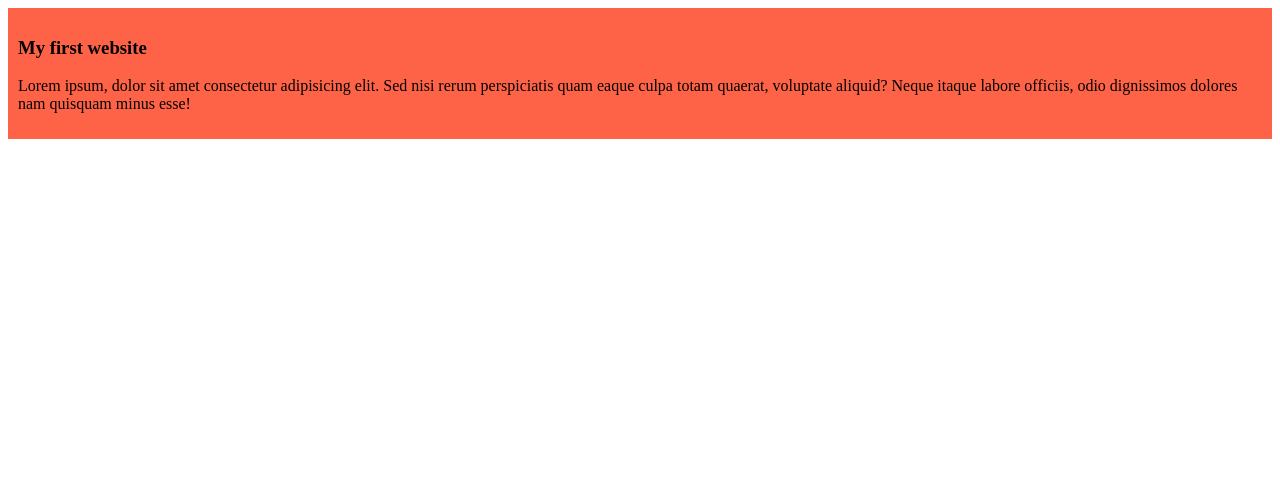
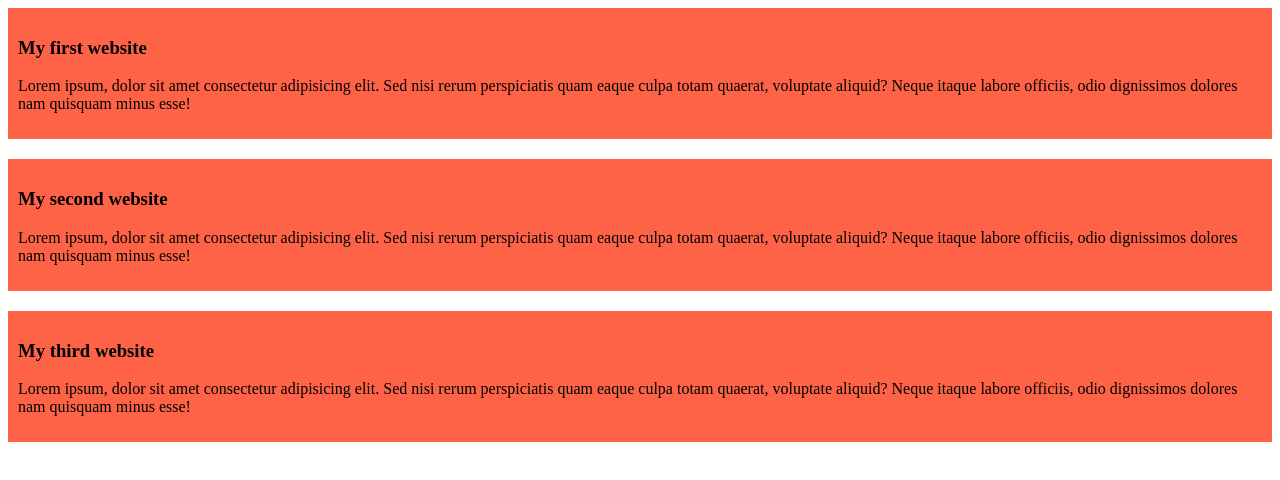
Before and after one commit to MUQTADIR120/My-first-github-repo, a plain HTML site: page index.html in a window 1280 px wide. Drawn offline with Linux system fonts and the light colour scheme.

Commit message:
added the second and the third blog

```diff
--- a/Styles/blog.css
+++ b/Styles/blog.css
@@ -1,5 +1,6 @@
 div{
     background-color: tomato;
     padding: 10px;
+    margin-bottom: 20px;
 
 }
--- a/index.html
+++ b/index.html
@@ -10,6 +10,18 @@
     <div>
         <h3>My first website</h3>
         <p>Lorem ipsum, dolor sit amet consectetur adipisicing elit. Sed nisi rerum perspiciatis quam eaque culpa totam quaerat, voluptate aliquid? Neque itaque labore officiis, odio dignissimos dolores nam quisquam minus esse!</p>
+     </div>
+
+<div>
+        <h3>My second website</h3>
+        <p>Lorem ipsum, dolor sit amet consectetur adipisicing elit. Sed nisi rerum perspiciatis quam eaque culpa totam quaerat, voluptate aliquid? Neque itaque labore officiis, odio dignissimos dolores nam quisquam minus esse!</p>
+</div>
+
+ <div>
+        <h3>My third website</h3>
+        <p>Lorem ipsum, dolor sit amet consectetur adipisicing elit. Sed nisi rerum perspiciatis quam eaque culpa totam quaerat, voluptate aliquid? Neque itaque labore officiis, odio dignissimos dolores nam quisquam minus esse!</p>
+
+
     </div>
 
 </body>
```
